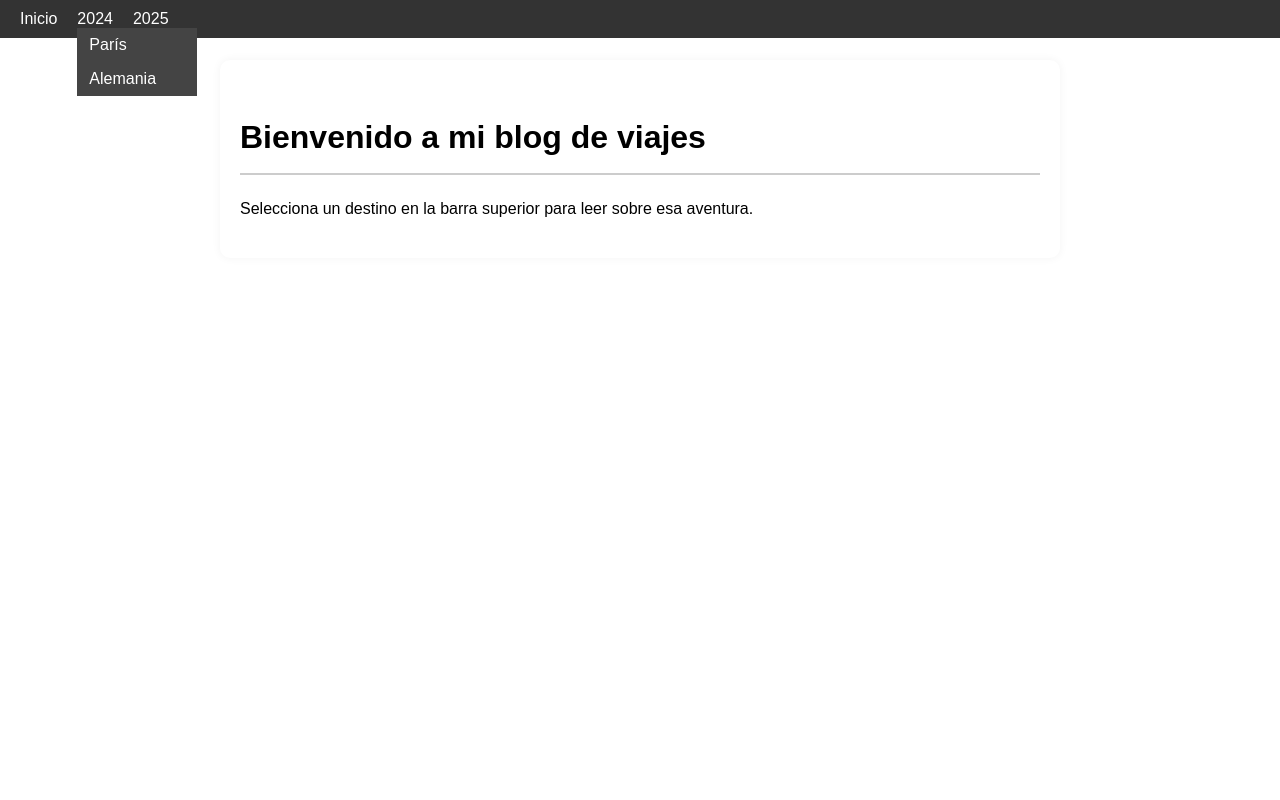
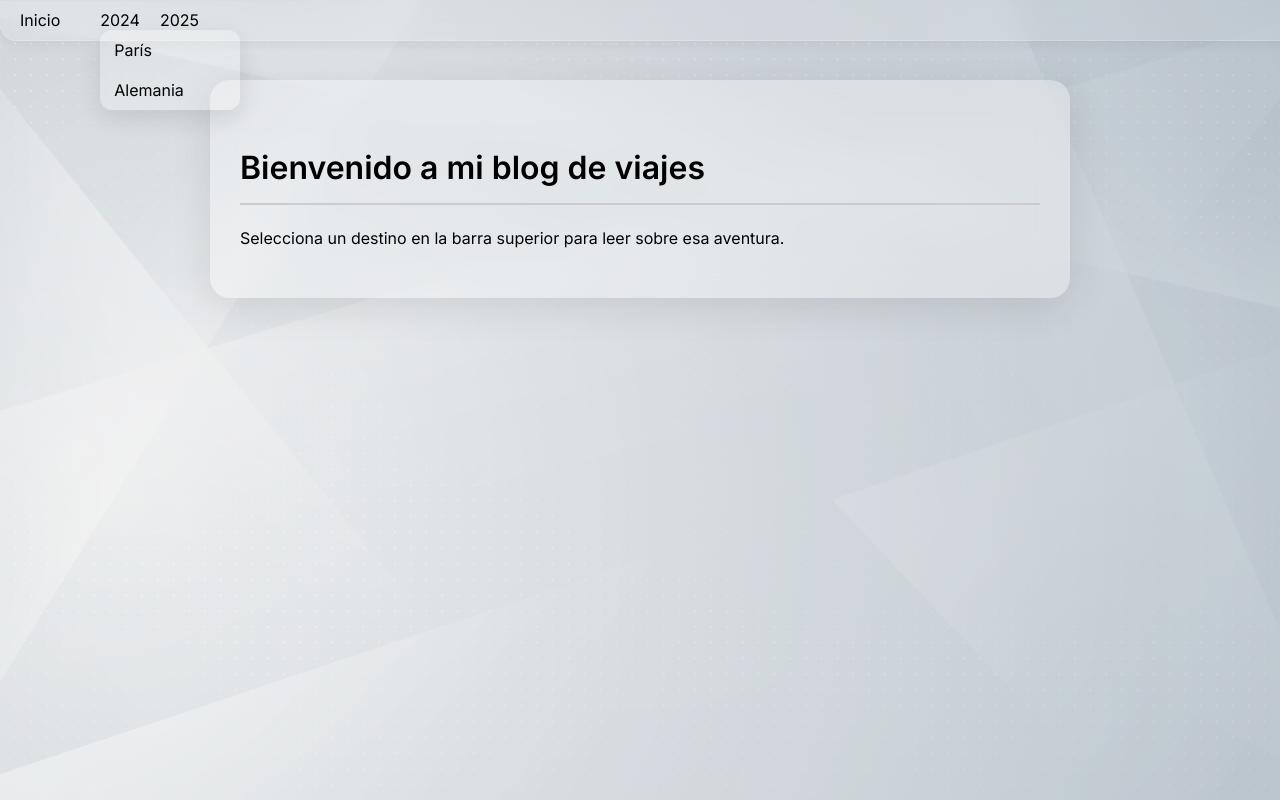
Before and after one commit to alejandrodelmoral/viajes-mundo, a plain HTML site: page index.html in a window 1280 px wide. Both pictures are taken after a click on the element "2024". Drawn offline with Linux system fonts and the light colour scheme.

Commit message:
Modify styles to liquid glass

```diff
--- a/css/style.css
+++ b/css/style.css
@@ -1,24 +1,52 @@
 body {
   margin: 0;
-  font-family: sans-serif;
+  font-family: 'Inter', -apple-system, BlinkMacSystemFont, 'Segoe UI', sans-serif;
+  background: url('../assets/background.png') no-repeat center center fixed;
+  background-size: cover;
+  color: #111;
 }
 
 .navbar {
   position: fixed;
   top: 0;
   width: 100%;
-  background-color: #333;
-  color: white;
   z-index: 1000;
   display: flex;
   padding: 10px 20px;
-  transition: top 0.3s;
+  backdrop-filter: blur(12px);
+  -webkit-backdrop-filter: blur(12px);
+  background-color: rgba(255, 255, 255, 0.15);
+  border-bottom: 1px solid rgba(255, 255, 255, 0.2);
+  box-shadow: 0 4px 12px rgba(0, 0, 0, 0.05);
+  border-radius: 0 0 16px 16px;
+  transition: top 0.5s;
 }
 
 .nav-item {
   position: relative;
   margin-right: 20px;
+  font-weight: 500;
+  color: #000;
   cursor: pointer;
+  transition: color 0.3s;
+}
+
+.nav-item:hover {
+  color: #00aaff;
+}
+
+.nav-item a {
+  position: relative;
+  margin-right: 20px;
+  font-weight: 500;
+  color: #000;
+  cursor: pointer;
+  transition: color 0.3s;
+  text-decoration: none;
+}
+
+.nav-item a:hover {
+  color: #00aaff;
 }
 
 /* Hover en escritorio */
@@ -28,6 +56,7 @@ body {
 
 /* Activación manual para móviles */
 .nav-item.active .dropdown {
+  color: #00aaff;
   display: block;
 }
 
@@ -35,33 +64,45 @@ body {
   display: none;
   position: absolute;
   top: 100%;
-  background-color: #444;
-  min-width: 120px;
+  background-color: rgba(255, 255, 255, 0.25);
+  backdrop-filter: blur(10px);
+  -webkit-backdrop-filter: blur(10px);
+  min-width: 140px;
+  border-radius: 12px;
+  box-shadow: 0 8px 24px rgba(0, 0, 0, 0.1);
+  overflow: hidden;
   z-index: 999;
 }
 
 .dropdown a {
   display: block;
-  color: white;
-  padding: 8px 12px;
+  padding: 10px 14px;
+  color: #000;
   text-decoration: none;
+  font-weight: 500;
+  transition: background-color 0.2s;
 }
 
 .dropdown a:hover {
-  background-color: #666;
+  color: #00aaff;
+  background-color: rgba(255, 255, 255, 0.3);
+  transition: color 0.3s;
 }
 
 /* Contenedor del contenido */
 .content {
-  margin-top: 60px;
-  padding: 20px;
+  margin-top: 80px;
+  padding: 30px;
   max-width: 800px;
   margin-left: auto;
   margin-right: auto;
   line-height: 1.6;
-  background-color: #fff;
-  border-radius: 10px;
-  box-shadow: 0 0 10px rgba(0,0,0,0.05);
+  background-color: rgba(255, 255, 255, 0.3);
+  backdrop-filter: blur(18px);
+  -webkit-backdrop-filter: blur(18px);
+  border-radius: 20px;
+  box-shadow: 0 8px 40px rgba(0, 0, 0, 0.1);
+  color: #000;
 }
 
 /* Títulos */
@@ -118,36 +159,39 @@ body {
   text-decoration: underline;
 }
 
-/* Estilo general para tablas */
+/* Contenedor de tabla con fondo cristal */
 .content table {
   width: 100%;
   border-collapse: collapse;
   margin: 1.5em 0;
   font-size: 0.95rem;
-  background-color: white;
-  border: none;
-  box-shadow: none;
-  /* box-shadow: 0 2px 5px rgba(0,0,0,0.05); */
+  background-color: rgba(255, 255, 255, 0.3);
+  backdrop-filter: blur(16px);
+  -webkit-backdrop-filter: blur(16px);
+  border-radius: 16px;
+  overflow: hidden;
+  box-shadow: 0 4px 20px rgba(0, 0, 0, 0.05);
 }
 
 /* Encabezados de tabla */
 .content th {
-  background-color: #f5f5f5;
+  background-color: rgba(255, 255, 255, 0.4);
   text-align: left;
-  padding: 10px;
-  border-bottom: 2px solid #ccc;
-  font-weight: bold;
+  padding: 12px 16px;
+  border-bottom: 2px solid rgba(200, 200, 200, 0.5);
+  font-weight: 600;
 }
 
 /* Celdas de tabla */
 .content td {
-  padding: 10px;
-  border-bottom: 1px solid #eee;
+  padding: 12px 16px;
+  border-bottom: 1px solid rgba(200, 200, 200, 0.3);
+  color: #111;
 }
 
 /* Alternancia de filas */
 .content tr:nth-child(even) {
-  background-color: #fafafa;
+  background-color: rgba(255, 255, 255, 0.2);
 }
 
 /* Responsive: hacer scroll horizontal si la tabla es muy ancha */
@@ -166,6 +210,7 @@ body {
   font-style: normal;
   color: #555;
   position: relative;
+  border-radius: 12px;
 }
 
 /* Ajuste para móviles si quieres */
--- a/index.html
+++ b/index.html
@@ -6,11 +6,13 @@
   <title>Blog de Viajes</title>
   <link rel="icon" type="image/png" href="assets/favicon.png" />
   <link rel="stylesheet" href="css/style.css" />
+  <link rel="preconnect" href="https://fonts.googleapis.com">
+  <link rel="stylesheet" href="https://fonts.googleapis.com/css2?family=Inter:wght@400;600&display=swap">
 </head>
 <body>
   <div class="navbar" id="navbar">
     <div class="nav-item">
-        <a href="#" onclick="loadHome()" style="color: white; text-decoration: none;">Inicio</a>
+        <a href="#" onclick="loadHome()">Inicio</a>
     </div>
     <div class="nav-item" onclick="toggleDropdown(this)">
       2024
```
Also changed, not shown: assets/background.png (added).
